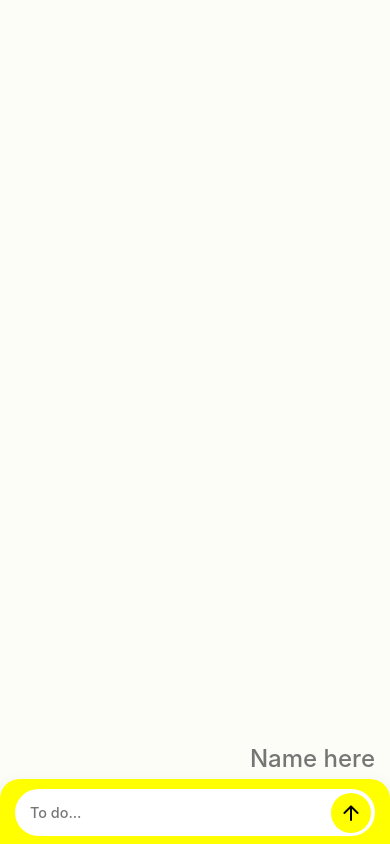
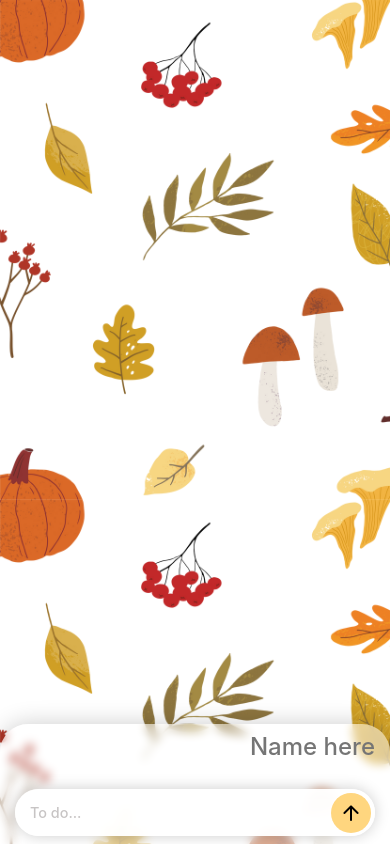
Before and after one commit to XOFFF/todo, a plain HTML site: page src/index.html in a window 390 px wide. Drawn offline with nearby package versions, Linux system fonts and the light colour scheme.

Commit message:
change header name location

```diff
--- a/src/index.html
+++ b/src/index.html
@@ -13,9 +13,11 @@
 			href="https://fonts.googleapis.com/css2?family=Material+Symbols+Outlined:opsz,wght,FILL,GRAD@20,300,0,0&family=Material+Symbols+Rounded:opsz,wght,FILL,GRAD@48,400,1,0"
 		/>
 		<link rel="stylesheet" href="style.css" />
+		<link rel="stylesheet" href="style_autumn.css" />
 	</head>
 	<body>
 		<div class="content">
+			<div class="main-box">
 				<div class="header">
 					<input
 						type="text"
@@ -25,8 +27,6 @@
 						contenteditable
 					/>
 				</div>
-
-      <div class="main-box">
 				<form id="'new-todo-form" class="main-header">
 					<input
 						type="text"
@@ -42,7 +42,7 @@
 						arrow_downward
 					</button>
 				</form>
-
+				<br />
 				<div class="tasks-list"></div>
 			</div>
 		</div>
--- a/src/style.css
+++ b/src/style.css
@@ -43,6 +43,8 @@ body {
 	display: flex;
 	align-items: center;
 	justify-content: center;
+	padding-top: 0;
+	padding-bottom: 1rem;
 }
 
 .header input {
@@ -56,7 +58,7 @@ body {
 
 .main-box {
 	padding: var(--gap-basic);
-  gap: 10px;
+	/* gap: 0px; */
 	margin-bottom: fit-content;
 	border-radius: var(--rounded);
 	background: var(--main-box-color);
@@ -209,8 +211,11 @@ input[type='checkbox']:checked {
 	}
 
 	.header {
-    margin: 0 var(--gap-basic);
 		justify-content: end;
+		margin-right: var(--gap-basic);
+		padding-top: 0.5rem;
+		padding-bottom: 0.5rem;
+		order: 2;
 	}
 
 	.btn {
@@ -227,10 +232,12 @@ input[type='checkbox']:checked {
 
 	.main-header {
 		margin-bottom: 0;
+		order: 0;
 	}
 
 	.tasks-list {
 		max-height: 70vh;
+		order: 1;
 	}
 
 	.main-box {
--- /dev/null
+++ b/src/style_autumn.css
@@ -0,0 +1,48 @@
+:root {
+	--main-box-color: rgba(255, 174, 0, 0.5);
+	--main-box-back-color: rgba(255, 174, 0, 0.2);
+	--grey: #a0a0a0;
+	--dark-grey: #2e2e2e;
+	--rounded: 28px;
+	--gap-basic: 15px;
+	--gap-task: 4px;
+	--back-color: #fcfdf6;
+	--task-color: #fff;
+	--user-input-color: var(--dark-grey);
+	--user-input-placeholder-color: rgb(199, 196, 196);
+	--user-input-back-color: rgba(255, 255, 255, 0.95);
+}
+
+body {
+	background-image: url('images/autumn_pattern.png');
+}
+
+.main-box {
+	background: rgba(255, 255, 255, 0.5);
+	backdrop-filter: blur(5px);
+	-webkit-backdrop-filter: blur(5px);
+	box-shadow: 0 0 25px rgba(0, 0, 0, 0.2);
+}
+
+#user-input {
+	background: var(--user-input-back-color);
+	color: var(--user-input-color);
+	backdrop-filter: blur(10px);
+	-webkit-backdrop-filter: blur(10px);
+	box-shadow: 0 0 15px rgba(0, 0, 0, 0.2);
+}
+
+#user-input::placeholder {
+	color: var(--user-input-placeholder-color);
+}
+
+.tasks-list {
+	padding-top: 0px;
+	background: none;
+}
+
+.task {
+	background: var(--task-color);
+	backdrop-filter: blur(10px);
+	-webkit-backdrop-filter: blur(10px);
+}
```
Also changed, not shown: src/images/autumn_pattern.png (added). Lines whose indentation alone changed are shown as unchanged.
